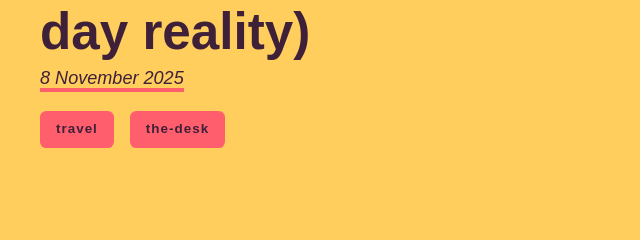
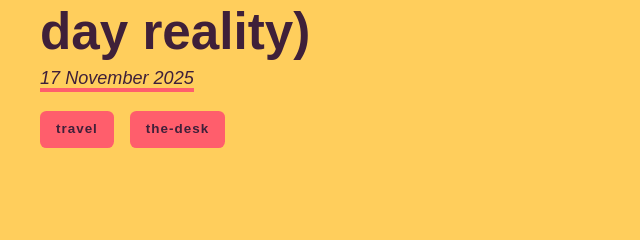
Before and after one commit to tripti1410/my-space, an Astro site: page /blog/beginner-running-journey-10k-training in a window 1280 px wide. Shown: the part 378-618 px from the top of the page, 0-640 px from the left. Built offline with nearby package versions, Linux system fonts and the light colour scheme; Astro itself is replaced by a stand-in of ours.

Commit message:
updated running blog date

```diff
--- a/src/content/posts/beginner-running-journey-10k-training.md
+++ b/src/content/posts/beginner-running-journey-10k-training.md
@@ -1,7 +1,7 @@
 ---
 path: /blog/beginner-running-journey-10k-training/
 slug: beginner-running-journey-10k-training
-date: 2025-11-08T17:46:24.033Z
+date: 2025-11-17T17:46:24.033Z
 title: "🏃‍♀️ My Beginner Running Journey-From 0 to 10km (And what I learned along the way + Race day reality)"
 tags:
   - travel
```
